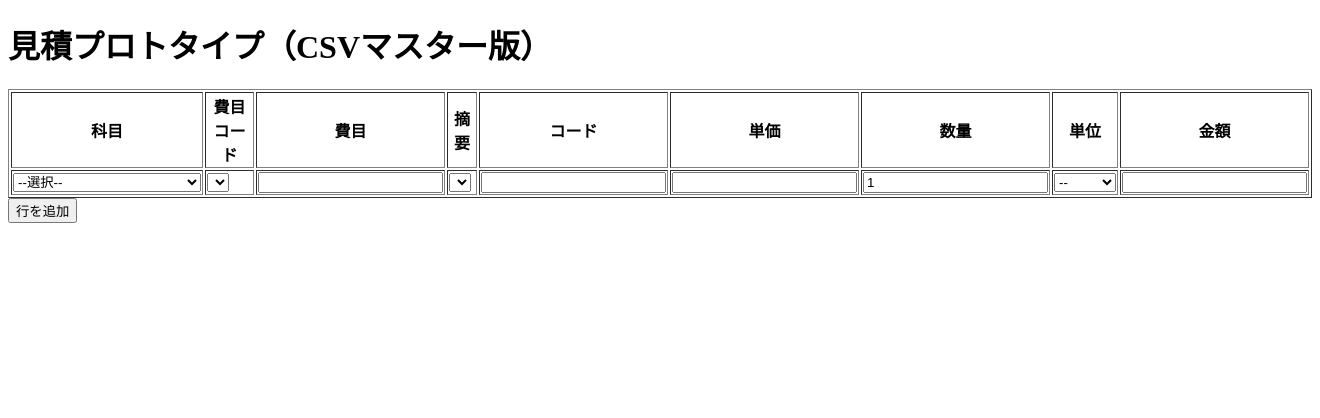
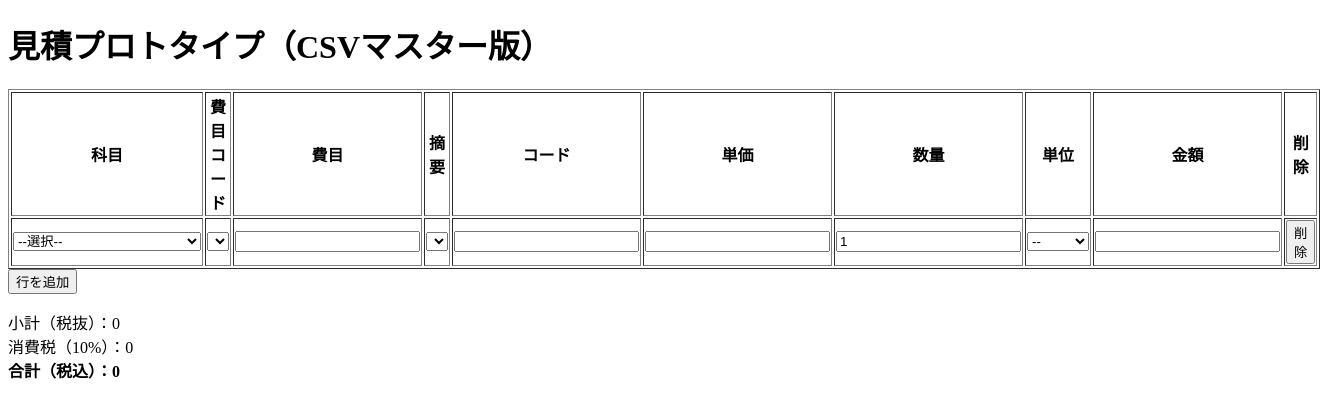
Before and after one commit to AsoKamo3/mitsumori, a Flask app: page / in a window 1320 px wide. Shown: the top 418 px of the page. Run offline with Flask 3, Linux system fonts and the light colour scheme; lists and menus that the app fills with data are empty.

Commit message:
Update index.html

```diff
--- a/templates/index.html
+++ b/templates/index.html
@@ -10,51 +10,45 @@
   <table border="1" id="lines">
     <thead>
       <tr>
-        <th>科目</th>        <!-- 大項目：01 映像企画関連費 など -->
-        <th>費目コード</th>  <!-- 小項目コード：10, 20, 50 など -->
-        <th>費目</th>        <!-- 小項目名：企画関連制作管理, アートディレクター費 など -->
-        <th>摘要</th>        <!-- 摘要（detail_name：担当＋内容など） -->
-        <th>コード</th>      <!-- 01-50-01 などの管理コード -->
+        <th>科目</th>
+        <th>費目コード</th>
+        <th>費目</th>
+        <th>摘要</th>
+        <th>コード</th>
         <th>単価</th>
         <th>数量</th>
-        <th>単位</th>        <!-- 式, 日, 時, 本, 台, 人, ... 　-->
+        <th>単位</th>
         <th>金額</th>
+        <th>削除</th> <!-- ★ 追加 -->
       </tr>
     </thead>
     <tbody>
       <tr>
-        <!-- 科目：01 映像企画関連費 など -->
         <td><select class="major"></select></td>
-
-        <!-- 費目コード：10, 20, 50 など（番号のみ選択） -->
         <td><select class="sub-code"></select></td>
-
-        <!-- 費目：企画関連制作管理, アートディレクター費 など（自動表示） -->
         <td><input class="sub-name" readonly></td>
-
-        <!-- 摘要：アートディレクター 上田豪 / 撮影用クレーン Dolly など -->
         <td><select class="detail"></select></td>
-
-        <!-- 管理コード：01-50-01 など -->
         <td><input class="code" readonly></td>
-
-        <!-- 単価 -->
         <td><input class="unit-price" readonly></td>
-
-        <!-- 数量 -->
         <td><input class="qty" type="number" value="1" min="1"></td>
-
-        <!-- 単位 -->
         <td><select class="unit-type"></select></td>
-
-        <!-- 金額 -->
         <td><input class="amount" readonly></td>
+        <td>
+          <button type="button" class="delete-row">削除</button> <!-- ★ 追加 -->
+        </td>
       </tr>
     </tbody>
   </table>
 
   <button id="addRow">行を追加</button>
 
+  <!-- ★ 合計表示エリア -->
+  <div id="totals" style="margin-top: 1em;">
+    <div>小計（税抜）：<span id="subtotal">0</span></div>
+    <div>消費税（10%）：<span id="tax">0</span></div>
+    <div><strong>合計（税込）：<span id="total">0</span></strong></div>
+  </div>
+
   <script src="/static/main.js"></script>
 </body>
 </html>
```
